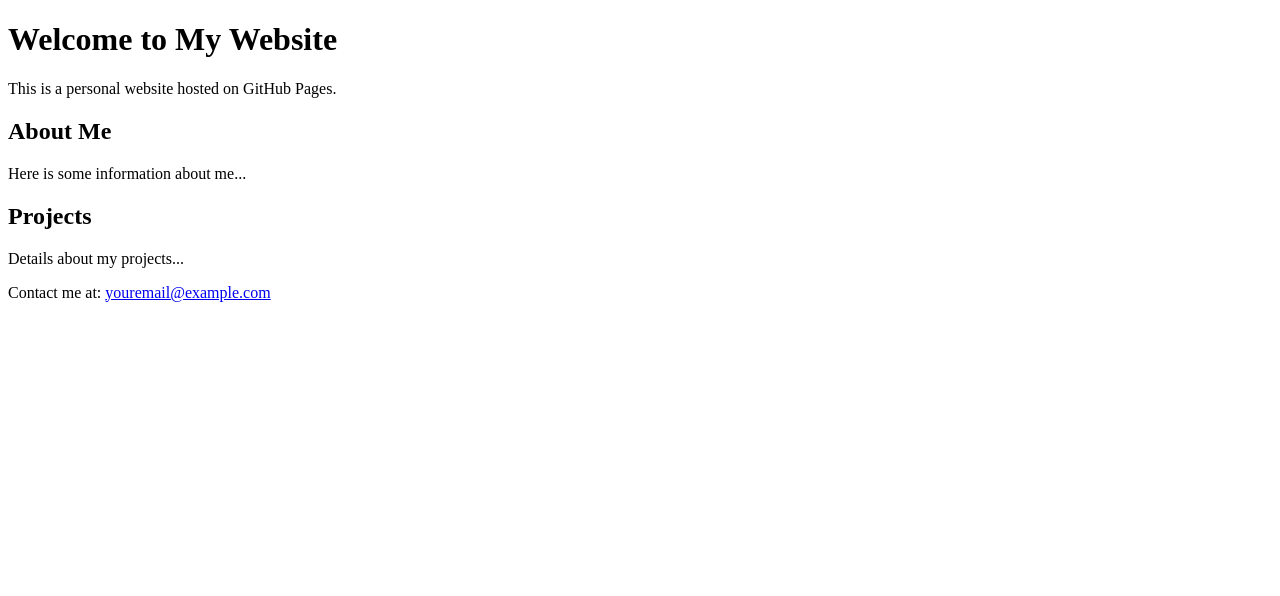
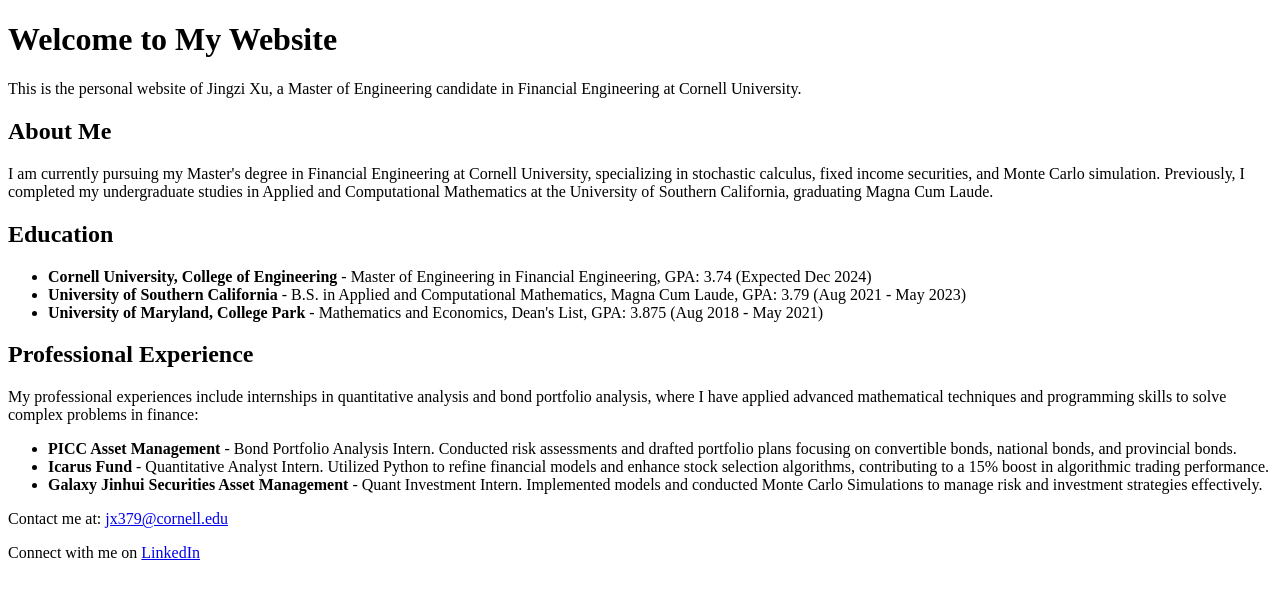
Before and after one commit to jx379/jx379.github.io, a plain HTML site: page index.html in a window 1280 px wide. Drawn offline with Linux system fonts and the light colour scheme.

Commit message:
Update index.html

```diff
--- a/index.html
+++ b/index.html
@@ -3,23 +3,38 @@
 <head>
     <meta charset="UTF-8">
     <meta name="viewport" content="width=device-width, initial-scale=1.0">
-  <title>My Personal Site</title>
+    <title>Jingzi Xu </title>
+    <link rel="stylesheet" href="style.css">
 </head>
 <body>
     <header>
         <h1>Welcome to My Website</h1>
-    <p>This is a personal website hosted on GitHub Pages.</p>
+        <p>This is the personal website of Jingzi Xu, a Master of Engineering candidate in Financial Engineering at Cornell University.</p>
     </header>
-  <section>
+    <section id="about">
         <h2>About Me</h2>
-    <p>Here is some information about me...</p>
+        <p>I am currently pursuing my Master's degree in Financial Engineering at Cornell University, specializing in stochastic calculus, fixed income securities, and Monte Carlo simulation. Previously, I completed my undergraduate studies in Applied and Computational Mathematics at the University of Southern California, graduating Magna Cum Laude.</p>
     </section>
-  <section>
-    <h2>Projects</h2>
-    <p>Details about my projects...</p>
+    <section id="education">
+        <h2>Education</h2>
+        <ul>
+            <li><strong>Cornell University, College of Engineering</strong> - Master of Engineering in Financial Engineering, GPA: 3.74 (Expected Dec 2024)</li>
+            <li><strong>University of Southern California</strong> - B.S. in Applied and Computational Mathematics, Magna Cum Laude, GPA: 3.79 (Aug 2021 - May 2023)</li>
+            <li><strong>University of Maryland, College Park</strong> - Mathematics and Economics, Dean's List, GPA: 3.875 (Aug 2018 - May 2021)</li>
+        </ul>
+    </section>
+    <section id="experience">
+        <h2>Professional Experience</h2>
+        <p>My professional experiences include internships in quantitative analysis and bond portfolio analysis, where I have applied advanced mathematical techniques and programming skills to solve complex problems in finance:</p>
+        <ul>
+            <li><strong>PICC Asset Management</strong> - Bond Portfolio Analysis Intern. Conducted risk assessments and drafted portfolio plans focusing on convertible bonds, national bonds, and provincial bonds.</li>
+            <li><strong>Icarus Fund</strong> - Quantitative Analyst Intern. Utilized Python to refine financial models and enhance stock selection algorithms, contributing to a 15% boost in algorithmic trading performance.</li>
+            <li><strong>Galaxy Jinhui Securities Asset Management</strong> - Quant Investment Intern. Implemented models and conducted Monte Carlo Simulations to manage risk and investment strategies effectively.</li>
+        </ul>
     </section>
     <footer>
-    <p>Contact me at: <a href="mailto:youremail@example.com">youremail@example.com</a></p>
+        <p>Contact me at: <a href="mailto:jx379@cornell.edu">jx379@cornell.edu</a></p>
+        <p>Connect with me on <a href="https://www.linkedin.com/in/jingzi-xu">LinkedIn</a></p>
     </footer>
 </body>
 </html>
```
Lines whose indentation alone changed are shown as unchanged.
